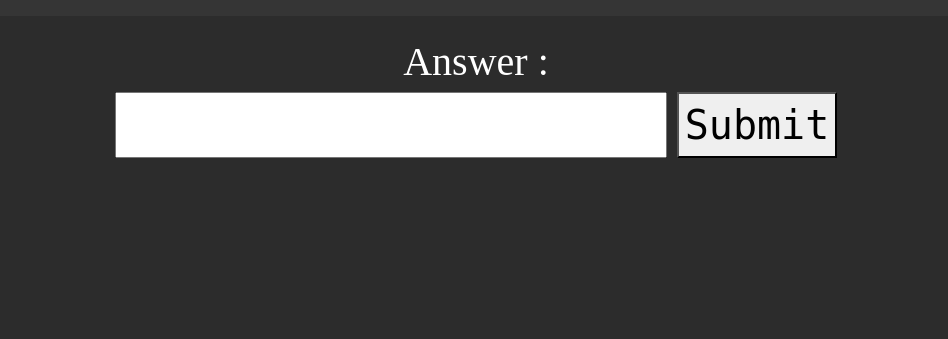
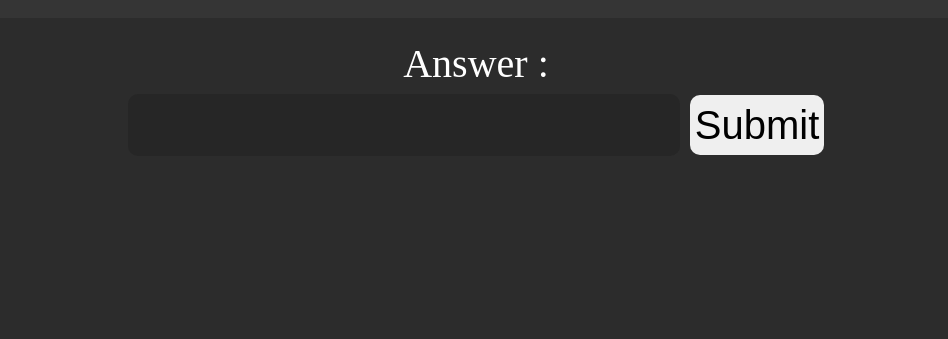
Before and after one commit to Dinuka0512/-IQ-Level-Tester, a plain HTML site: page index.html in a window 1280 px wide. Shown: the part 461-800 px from the top of the page, without its empty margins (164-1112 px from the left). Drawn offline with nearby package versions, Linux system fonts and the light colour scheme; some packages are replaced by stand-ins of ours; a script that the page names is missing; a web font is replaced by a local one.

Commit message:
changed the collors

```diff
--- a/style.css
+++ b/style.css
@@ -58,10 +58,18 @@ body{
     width: 50%;
     font-family: sans-serif;
     text-align: center;
+    color: rgb(255, 255, 255);
+    background-color: rgb(38, 38, 38);
+    border: none;
+    border-radius: 10px;
 }
 
 .buttonSubmit{
-    font-family: "monospace";
+    font-family: sans-serif;
+    border: none;
+    padding: 0 5px;
+    border-radius: 10px;
+
 }
 
 @media all and (max-width : 700px) {
```
